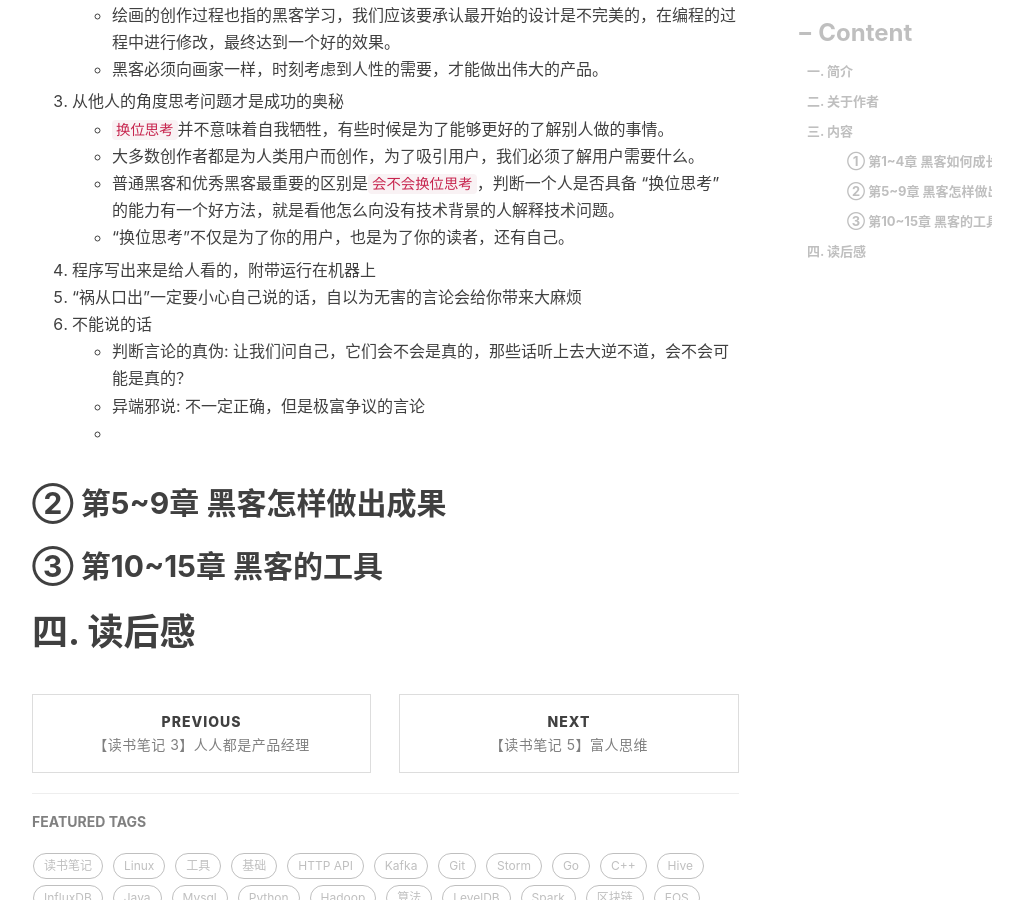
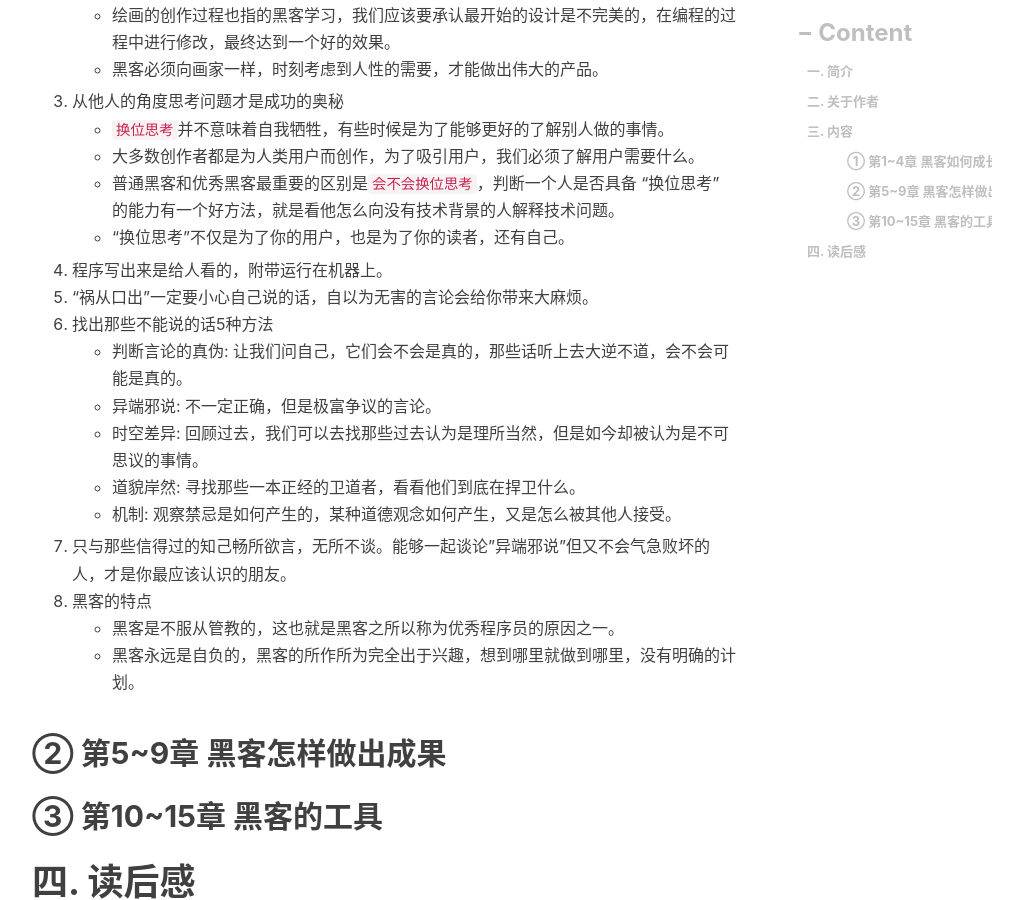
Before and after one commit to engru/chenguolin.github.io, a Jekyll site: the page built from _posts/2016-01-04-【读书笔记-4】黑客与画家.md, in a window 1280 px wide and 900 px high, scrolled down 1687 px. Shown: the whole window, without its empty margins (233-1256 px from the left). Built offline with Jekyll 4.4.1, drawn with Linux system fonts in a browser that asks for light colours; nearby versions of some CDN libraries; comment, search, counter and statistics services are not loaded; some of the changed text lies outside the part shown.

Commit message:
Update 2016-01-04-【读书笔记-4】黑客与画家.md

```diff
--- a/_posts/2016-01-04-【读书笔记-4】黑客与画家.md
+++ b/_posts/2016-01-04-【读书笔记-4】黑客与画家.md
@@ -14,14 +14,14 @@ tags:          #标签
 《黑客与画家》 这本书出版于`2004`年，2010年的时候由`阮一峰`翻译 [黑客与画家.pdf](https://github.com/chenguolin/chenguolin.github.io/blob/master/data/pdf/%E9%BB%91%E5%AE%A2%E4%B8%8E%E7%94%BB%E5%AE%B6.pdf)
 
 # 二. 关于作者
-1. 1964年，`保罗·格雷厄姆`出生于匹兹堡，父亲是一名核反应堆的物理学家
-2. 青年时期喜欢编程，中学喜欢小说，进入康奈尔大学后主修哲学，研究生阶段去哈佛读计算机，主要研究人工智能
-3. 1992年，在波斯顿一家创业公司担任程序员，但是他的梦想是 `当一名画家`
-4. 1995年，和`罗伯特·莫里斯`开始创业，产品名为`Viaweb`，10月份拿到10万美元投资，12月份开始推向客户
-5. 1998年，雅虎以`4900万`美元收购了Viaweb并改名为`Yahoo Store`，`保罗·格雷厄姆`称为了雅虎员工
-6. 1999年，`保罗·格雷厄姆`由于不习惯大公司的工作环境，离开了雅虎。后面几年他开始将自己对技术和创业观点写成文章
-7. 2004年，《黑客与画家》 书出版
-8. 2005年，开始扶植创业公司，之后和另外3个人一起成立了 `Y Combinator`
+1. 1964年，`保罗·格雷厄姆`出生于匹兹堡，父亲是一名核反应堆的物理学家。
+2. 青年时期喜欢编程，中学喜欢小说，进入康奈尔大学后主修哲学，研究生阶段去哈佛读计算机，主要研究人工智能。
+3. 1992年，在波斯顿一家创业公司担任程序员，但是他的梦想是 `当一名画家`。
+4. 1995年，和`罗伯特·莫里斯`开始创业，产品名为`Viaweb`，10月份拿到10万美元投资，12月份开始推向客户。
+5. 1998年，雅虎以`4900万`美元收购了Viaweb并改名为`Yahoo Store`，`保罗·格雷厄姆`称为了雅虎员工。
+6. 1999年，`保罗·格雷厄姆`由于不习惯大公司的工作环境，离开了雅虎。后面几年他开始将自己对技术和创业观点写成文章。
+7. 2004年，《黑客与画家》 书出版。
+8. 2005年，开始扶植创业公司，之后和另外3个人一起成立了 `Y Combinator`。
 
 # 三. 内容
 ## ① 第1~4章 黑客如何成长
@@ -41,13 +41,18 @@ tags:          #标签
    + 大多数创作者都是为人类用户而创作，为了吸引用户，我们必须了解用户需要什么。
    + 普通黑客和优秀黑客最重要的区别是`会不会换位思考`，判断一个人是否具备 "换位思考" 的能力有一个好方法，就是看他怎么向没有技术背景的人解释技术问题。
    + "换位思考"不仅是为了你的用户，也是为了你的读者，还有自己。
-4. 程序写出来是给人看的，附带运行在机器上
-5. "祸从口出"一定要小心自己说的话，自以为无害的言论会给你带来大麻烦
-6. 不能说的话
-   + 判断言论的真伪: 让我们问自己，它们会不会是真的，那些话听上去大逆不道，会不会可能是真的？
-   + 异端邪说: 不一定正确，但是极富争议的言论
-   +
-
+4. 程序写出来是给人看的，附带运行在机器上。
+5. "祸从口出"一定要小心自己说的话，自以为无害的言论会给你带来大麻烦。
+6. 找出那些不能说的话5种方法
+   + 判断言论的真伪: 让我们问自己，它们会不会是真的，那些话听上去大逆不道，会不会可能是真的。
+   + 异端邪说: 不一定正确，但是极富争议的言论。
+   + 时空差异: 回顾过去，我们可以去找那些过去认为是理所当然，但是如今却被认为是不可思议的事情。
+   + 道貌岸然: 寻找那些一本正经的卫道者，看看他们到底在捍卫什么。
+   + 机制: 观察禁忌是如何产生的，某种道德观念如何产生，又是怎么被其他人接受。
+7. 只与那些信得过的知己畅所欲言，无所不谈。能够一起谈论"异端邪说"但又不会气急败坏的人，才是你最应该认识的朋友。
+8. 黑客的特点
+   + 黑客是不服从管教的，这也就是黑客之所以称为优秀程序员的原因之一。
+   + 黑客永远是自负的，黑客的所作所为完全出于兴趣，想到哪里就做到哪里，没有明确的计划。
 
 ## ② 第5~9章 黑客怎样做出成果
 
```
